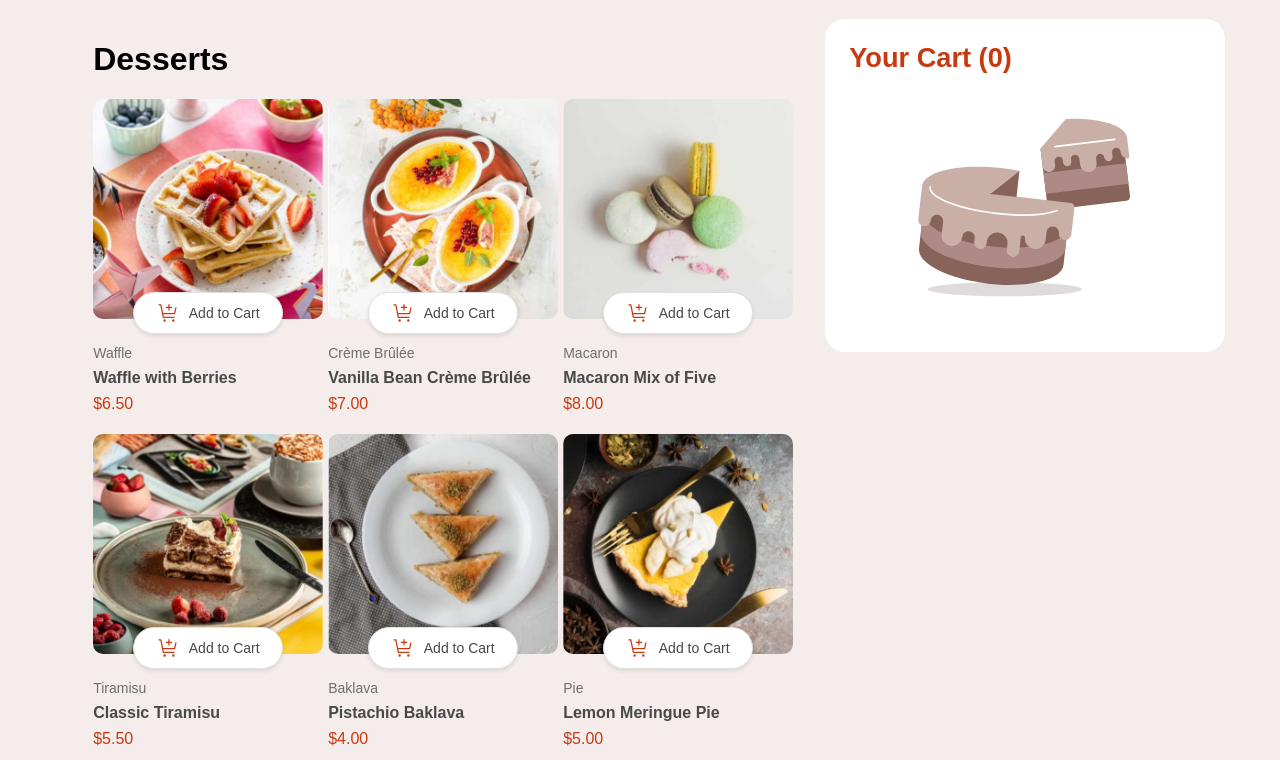
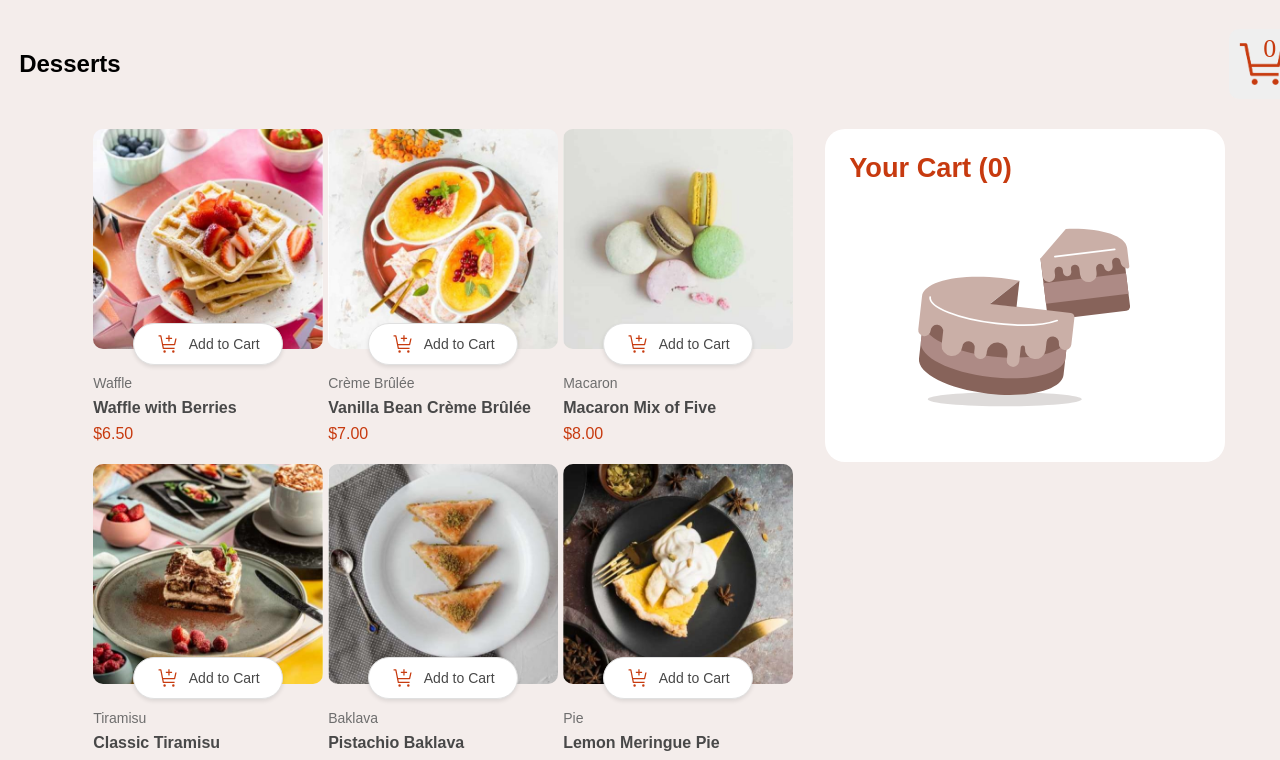
Before and after one commit to abdo1rahman/product-list, a React (Vite) app: page / in a window 1280 px wide. Shown: the top 760 px of the page. Built offline with nearby package versions, Linux system fonts and the light colour scheme; a web font is replaced by a local one.

Commit message:
Ready to deploy!

```diff
--- a/src/components/App.css
+++ b/src/components/App.css
@@ -4,7 +4,6 @@
 
 #root {
   display: flex;
-  /* align-items: center; */
   justify-content: center;
   height: 100dvh;
   width: 100dvw;
--- a/src/components/App.jsx
+++ b/src/components/App.jsx
@@ -22,8 +22,6 @@ function App() {
 
   const windowWidth = window.innerWidth;
   const isDesktop = windowWidth >= 1150;
-  ////const isTablet = windowWidth < 1150 && windowWidth >= 768;
-  ////const isMobile = windowWidth < 768;
 
   const resetStates = () => {
     setCartItems([]);
@@ -98,15 +96,39 @@ function App() {
   };
 
   return (
-    <div>
-      <div>
-        {!isDesktop && (
+    <div style={{ display: "flex", flexDirection: "column" }}>
+      <nav
+        style={{
+          position: "sticky",
+          top: "0px",
+          backgroundColor: "var(--lightest-rose)",
+          padding: "10px 20px",
+          // boxShadow: "0 2px 4px rgba(0,0,0,0.1)",
+          marginBottom: "20px",
+          marginTop: 0,
+          width: "100dvw",
+          zIndex: 1000,
+          display: "flex",
+          alignItems: "center",
+          justifyContent: "space-between",
+        }}
+      >
+        <h1 style={{ margin: 0, fontSize: "1.5rem" }}>Desserts</h1>
+        <div style={{ display: "flex", alignItems: "center" }}>
           <ButtonCart
             count={cartItems.reduce((sum, item) => sum + item.count, 0)}
             onClick={toggleCart}
           />
-        )}
         </div>
+      </nav>
+      <div
+        style={{
+          display: "flex",
+          flexDirection: "column",
+          justifyContent: "center",
+          alignItems: "center",
+        }}
+      >
         {CartVisible && !isDesktop && (
           <Cart
             cartItems={cartItems}
@@ -125,8 +147,6 @@ function App() {
           />
         )}
         <div className="header">
-        <div>
-          <h1>Desserts</h1>
           <div className="app">
             <div className="product-list">
               {products.map((product) => (
@@ -143,7 +163,6 @@ function App() {
               ))}
             </div>
           </div>
-        </div>
           {isDesktop && (
             <Cart
               cartItems={cartItems}
@@ -155,6 +174,7 @@ function App() {
           )}
         </div>
       </div>
+    </div>
   );
 }
 
```
Lines whose indentation alone changed are shown as unchanged.
